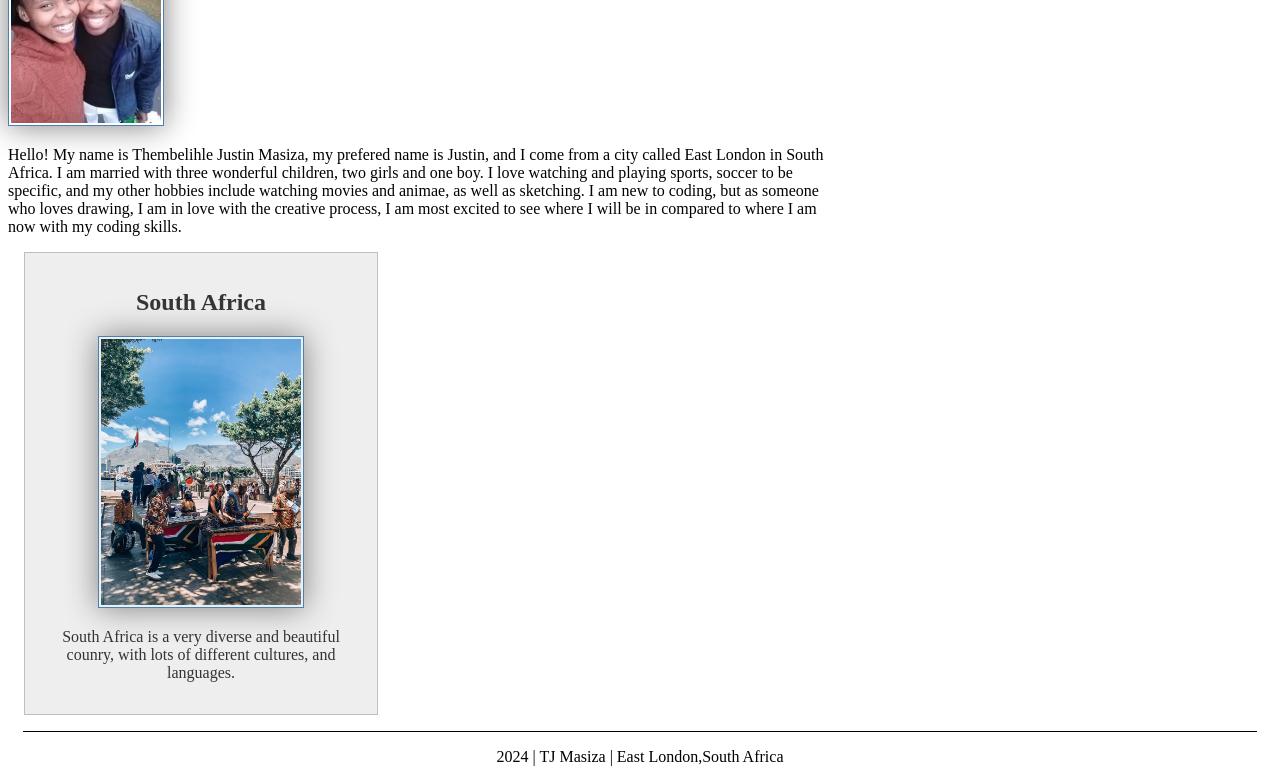
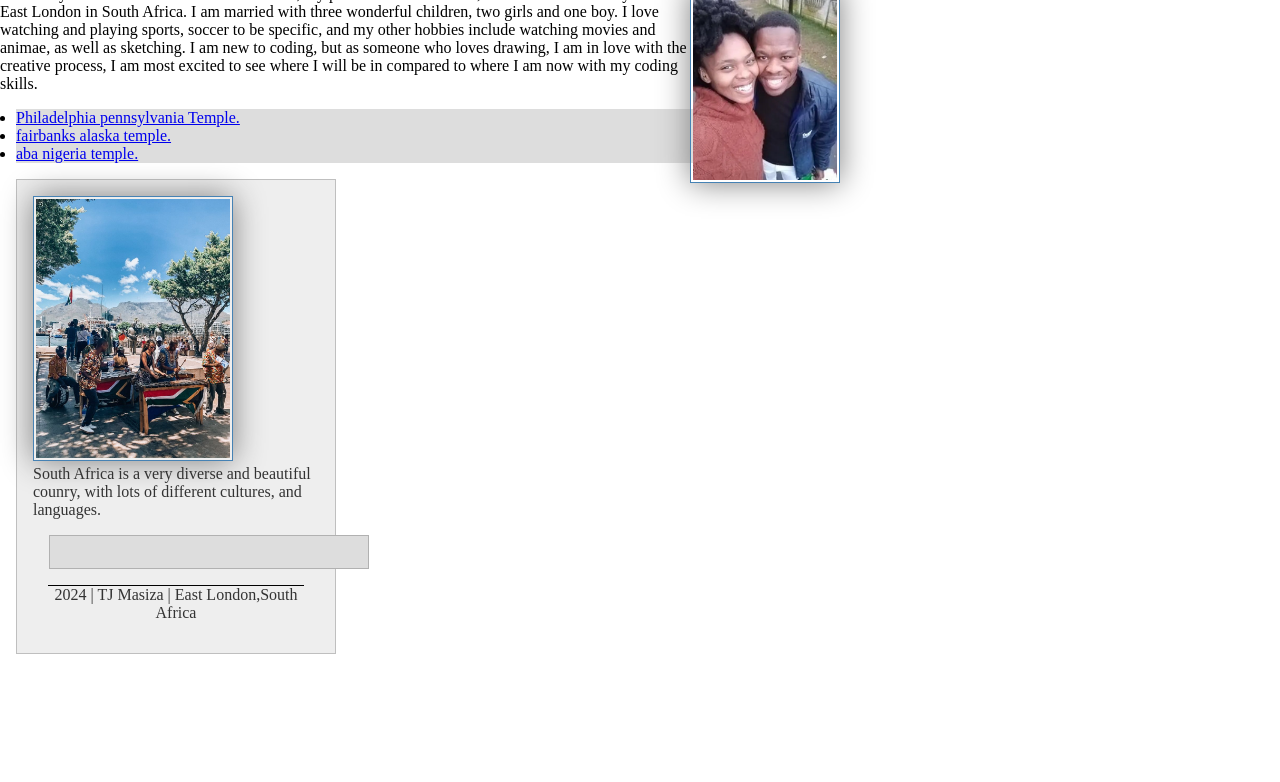
Before and after one commit to masizajustin/wdd130, a plain HTML site: page index.html in a window 1280 px wide. Shown: the part 362-1144 px from the top of the page. After the commit the page ends 1032 px from the top, so only its background shows below. Drawn offline with Linux system fonts and the light colour scheme.

Commit message:
first changes

```diff
--- a/index.html
+++ b/index.html
@@ -14,20 +14,29 @@
                 <a href="#">Home</a>
                 <a href="wwr/">Rafting Website</a>
                 <a href="wwr/site-plan-rafting.html">Rafting Site Plan</a>
+                <a href="https://linkedin.com">LinkedIn</a>
+                <a href="https://Facebook.com">Facebook</a>
             </nav>
         </header>
         <main>
             <h1>Thembelihle Justin Masiza | WDD 130</h1>
             <img src="images/profile.png" alt="Hello, my name is Thembelihle Justin Masiza" width="200">
-            <p>Hello! My name is Thembelihle Justin Masiza, my prefered name is Justin, and I come from a city called East London in South Africa. I am married with three wonderful children, two girls and one boy. I love watching and playing sports, soccer to be specific, and my other hobbies include watching movies and animae, as well as sketching. I am new to coding, but as someone who loves drawing, I am in love with the creative process, I am most excited to see where I will be in compared to where I am now with my coding skills. </p>
+            <p>Hello! My name is Thembelihle Justin Masiza, my prefered name is Justin, and I come from a city called East London in South Africa. I am married with three wonderful children, two girls and one boy. I love watching and playing sports, soccer to be specific, and my other hobbies include watching movies and animae, as well as sketching. I am new to coding, but as someone who loves drawing, I am in love with the creative process, I am most excited to see where I will be in compared to where I am now with my coding skills.</p>
+            <ul class="box">
+               <li><a href="https://www.churchofjesuschrist.org/temples/details/philadelphia-pennsylvania-temple" target="_blank">Philadelphia pennsylvania Temple.</a></li>
+               <li><a href="https://churchofjesuschristtemples.org/fairbanks-alaska-temple/" target="-blank">fairbanks alaska temple.</a></li>
+               <li><a href="https://churchofjesuschristtemples.org/aba-nigeria-temple/" target="_blank">aba nigeria temple.</a></li>
+            </ul>
         </main>
         <aside>
             <h2>South Africa</h2>
             <img src="images/southafrica.jpg" alt="South Africans at a carcival">
             <p>South Africa is a very diverse and beautiful counry, with lots of different cultures, and languages.</p>
+            <aside class="box">
         </aside>
         <footer>
             <p>2024 | TJ Masiza | East London,South Africa</p>
         </footer>
     </body>
+    <!--7 July 2024-->
 </html>
--- a/styles/syles.css
+++ b/styles/syles.css
@@ -1,3 +1,9 @@
+* {
+    margin: 0;
+    padding: 0;
+    box-sizing: border-box;
+}
+
 nav {
     background-color: steelblue;
     padding: 10px;
@@ -47,6 +53,7 @@ aside {
  main img {
     width: 150px;
     height: auto;
+    float: right;
  }
 
  p {padding: 0;}
@@ -56,3 +63,23 @@ aside {
     border-top: 1px solid #000;
     text-align: center;
  }
+
+ /* Class Selectors */
+ .box {
+    margin: 1rem;
+    border: 1px solid rgba(0, 0, 0, 1)
+    padding: 1rem;
+    background-color: #ddd;
+    color: #000;
+ }
+
+ aside {
+    width: 20em;
+    text-align: left;
+ }
+
+ aside h2 {
+    position: absolute;
+    top: 47px;
+    left: 150px;
+ }
```
Also changed, not shown: wwr/site-plan-rafting.html (renamed from wwr/site-plan-rafting.htm, +7 -6 lines), wwr/images/logo.png (renamed from wwr/images/raftinglogo.jpg).
